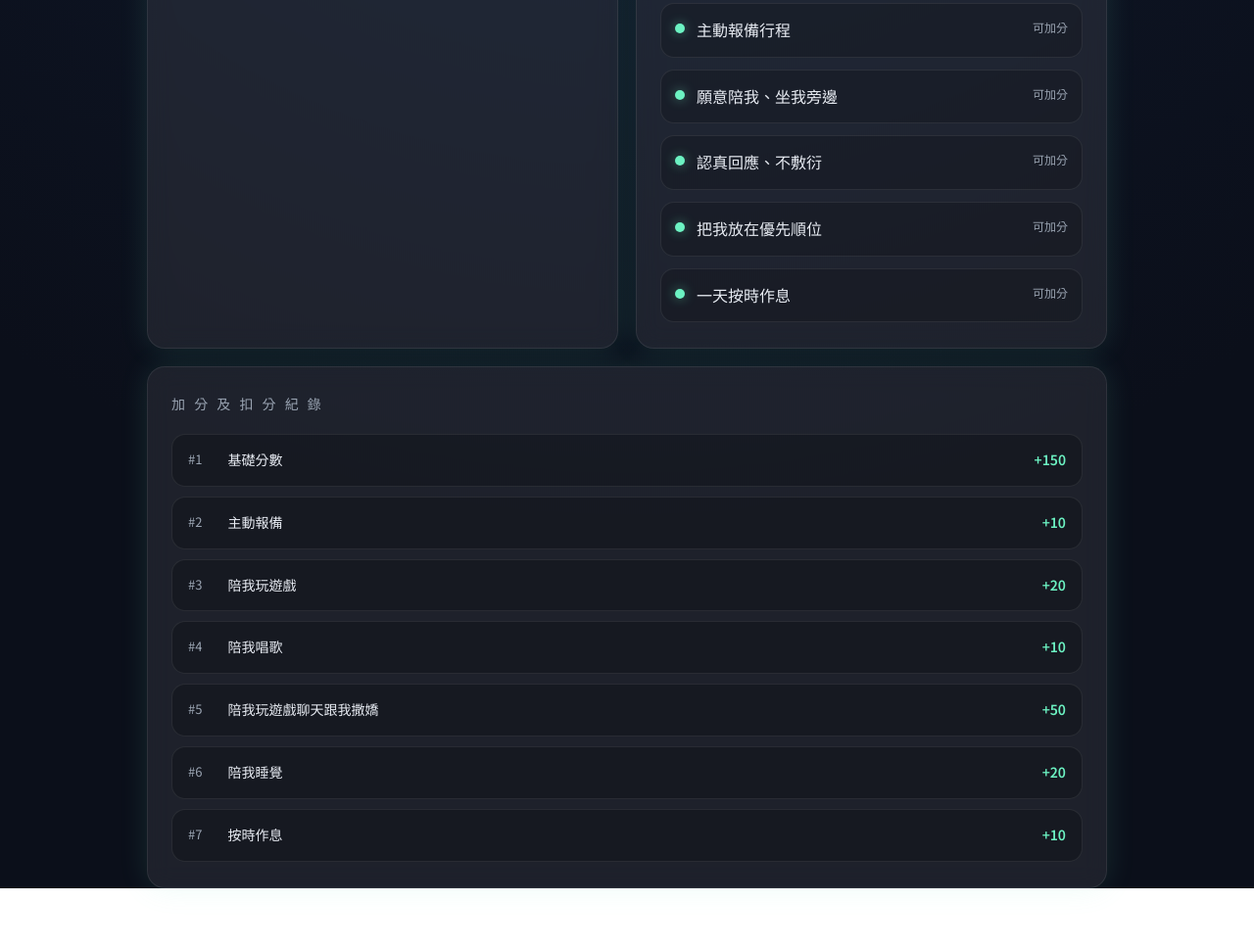
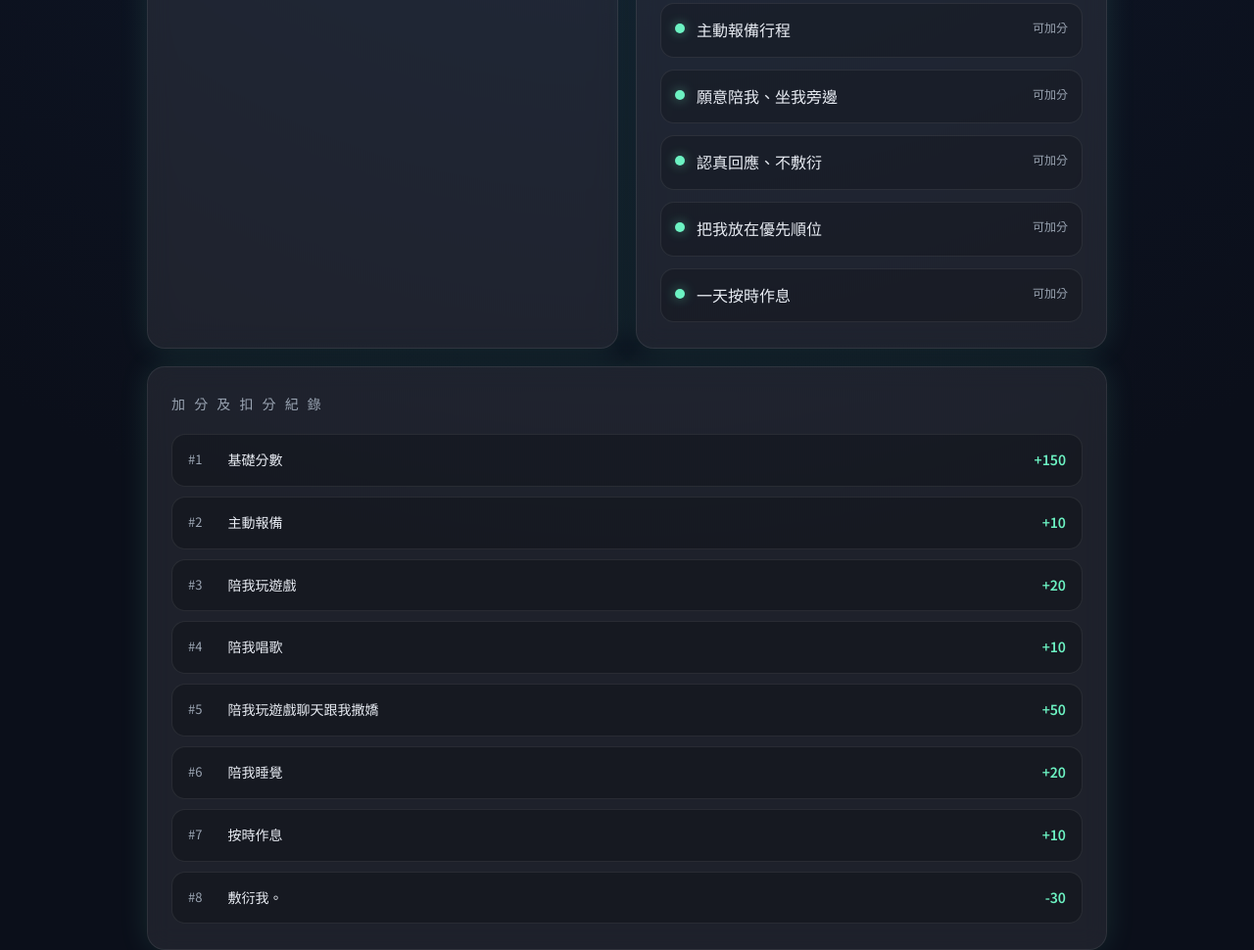
Before and after one commit to xiaohao923/my-website, a plain HTML site: page love.html in a window 1280 px wide. Shown: the part 597-1567 px from the top of the page at 98% size. Before the commit the page ends 1504 px from the top, so only its background shows below. Drawn offline with Linux system fonts and the light colour scheme.

Commit message:
更新 love.html

```diff
--- a/love.html
+++ b/love.html
@@ -205,7 +205,7 @@
     <section class="card">
       <div class="title">教 化 評 分 系 統</div>
 
-      <div class="score">270</div>
+      <div class="score">240</div>
       <div class="scoreSub">您目前的教化分數</div>
 
       <a href="exchange.html" class="linkBtn">前往教化分數兌換 →</a>
@@ -282,6 +282,11 @@
           <div class="logText">按時作息</div>
           <div class="logScore">+10</div>
         </li>
+        <li>
+          <div class="logIndex">#8</div>
+          <div class="logText">敷衍我。</div>
+          <div class="logScore">-30</div>
+        </li>
       </ul>
     </section>
   </main>
```
